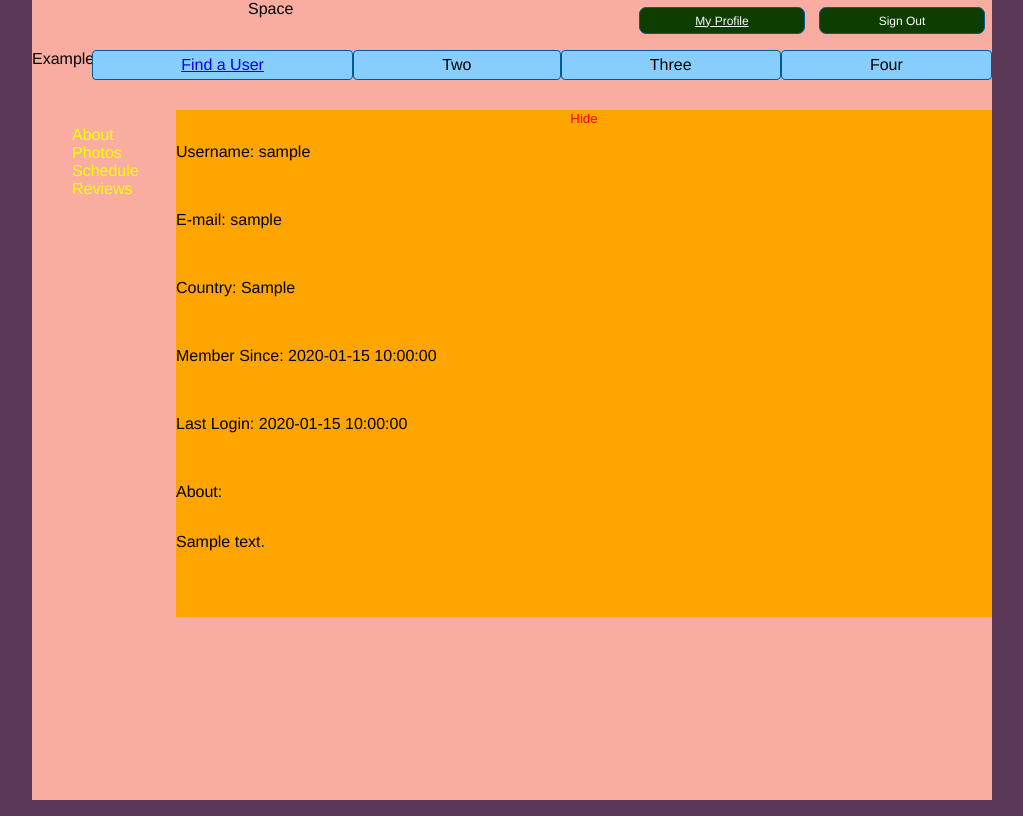
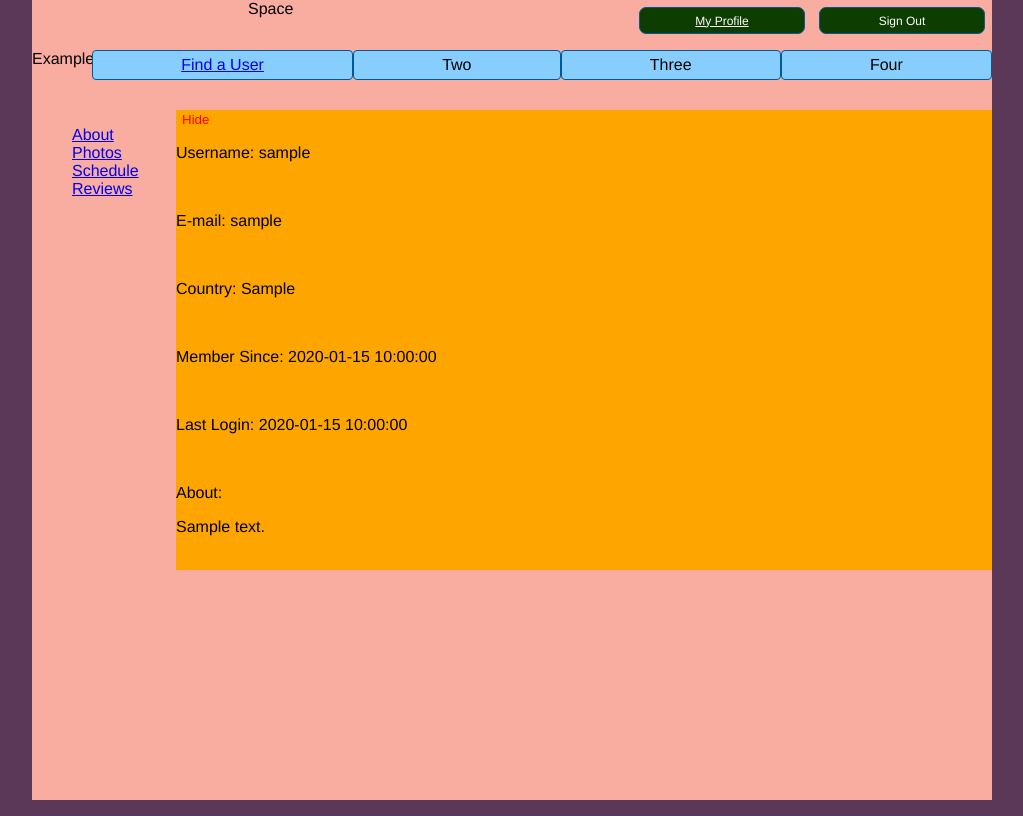
Before and after one commit to alitquan/TravellerSpace, a Flask app: a page that uses flaskr/templates/main/userProfile.html in a window 1280 px wide. Shown: the part 16-832 px from the top of the page, without its empty margins (128-1151 px from the left). Run offline with Flask 2, Linux system fonts and the light colour scheme; tables that the repository leaves empty hold one stand-in row (values such as "Sample post"); some libraries are stand-ins or nearby versions.

Commit message:
Made profile side bar functional; minimal height is maintained while swapping divs; highlighting needed

```diff
--- a/flaskr/static/css/profile.css
+++ b/flaskr/static/css/profile.css
@@ -26,7 +26,7 @@
 	width:auto;
 	padding: 0.5em;
 	display: flex;
-	justify content: center;
+	justify-content: center;
 	gap: 1em;
 }
 #edit-bar button {
@@ -46,3 +46,19 @@
 	background-color:orange;
 	cursor:pointer;
 }
+
+#about {
+	display:block;
+}
+
+#photos {
+	display:none;
+}
+
+#schedule {
+	display:none;
+}
+
+#reviews {
+	display:none;
+}
--- a/flaskr/static/js/functions.js
+++ b/flaskr/static/js/functions.js
@@ -38,10 +38,13 @@ function autoSlide() {
   slides[slideIndex-1].style.display = "block";
   setTimeout(autoSlide, 3500); // Change image every 2 seconds
 }
+
+
 function test() {
   let section = document.getElementById("navigator");
   console.log(section);
 }
+
 function toggleDiv (divname) {
 	let section = document.getElementById(divname);
     console.log(section.clientHeight);
@@ -72,6 +75,7 @@ function passUserSearchQuery(query) {
   ).then((data) => getUserPage(data))
   console.log("pusq done")
 }
+
 
 function getUserPage(data) {
   console.log(data)
@@ -111,7 +115,6 @@ function updateList(names) {
 }
 
 function getResults() {
-
 
   let searchTerm = document.getElementById("bar").value;
   let filter = document.getElementById("filters").value;
@@ -161,3 +164,37 @@ function updateProfile() {
 	})
 
 }
+
+
+// pos 0 -- about. it has the edit bar
+function togglePanel(target) {
+	console.log("togglePanel()");
+	let panels = document.querySelectorAll(".panel");
+
+
+	// get about panel height
+	let aboutHeight = document.getElementById('container-profile').offsetHeight;
+	console.log ("about height: " + aboutHeight);
+
+	panels.forEach(function(panel, index) {
+		panel.style.minHeight = aboutHeight + 'px';
+		if (target == index) {
+			panel.style.display = 'block';
+			console.log ("new min height: " + panel.style.minHeight);
+		}
+		else {
+			panel.style.display = 'none';
+		}
+	});
+
+	let editBar = document.getElementById('edit-bar');
+
+	// remove editbar
+	if (target != 0) {
+		editBar.style.display = 'none';
+	}
+	else {
+		editBar.style.display = 'flex';
+	}
+
+}
--- a/flaskr/templates/main/userProfile.html
+++ b/flaskr/templates/main/userProfile.html
@@ -11,23 +11,41 @@
 
 	<div id = "navigator">
 		<ul>
-			<li> About  </li>
-			<li> Photos </li>
-			<li> Schedule </li>
-			<li> Reviews </li>
+			<li> <a href="#" onclick="togglePanel(0);"> About </a>  </li>
+			<li> <a href="#" onclick="togglePanel(1);">Photos  </a> </li>
+			<li> <a href="#" onclick="togglePanel(2);">Schedule </a> </li>
+			<li> <a href="#" onclick="togglePanel(3);">Reviews </a> </li>
 		</ul>
 
 	</div>
 
 	<div class = "section-content">
+		<div class = "container-content" id = "container-profile">
+			<div class = "panel" id = "about">
 				<button  id=toggleNav onclick="toggleDiv('navigator');event.preventDefault()"> Hide </button>
 				<p id = "p-name"> Username: {{user['username']}} </p> <br/>
 				<p id = "p-email"> E-mail: {{user['email']}} </p> <br/>
 				<p id = "p-country"> Country: {{user['country']}} </p> <br/>
 				<p id = "p-reg-date"> Member Since: {{user['reg_date']}} </p> <br/>
 				<p id = "p-last-login"> Last Login: {{user['last_login']}} </p> <br/>
-		<p id ="p-about"> About: <p id ="p-bio"> {{user['bio']}} </p> </p> <br/>
+				<p id ="p-panel"> About: <p id ="p-bio"> {{user['bio']}} </p> </p> <br/>
+			</div>
 
+
+			<div class = "panel" id = "photos">
+				poop
+			</div>
+
+			<div class = "panel" id = "schedule">
+				schedule
+			</div>
+
+			<div class = "panel" id = "reviews">
+				reviews
+			</div>
+
+
+		</div>
 
 		{% if myProfile %}
 
```
Also changed, not shown: flaskr/static/css/form.css (line endings or trailing spaces). Lines whose indentation alone changed are shown as unchanged.
